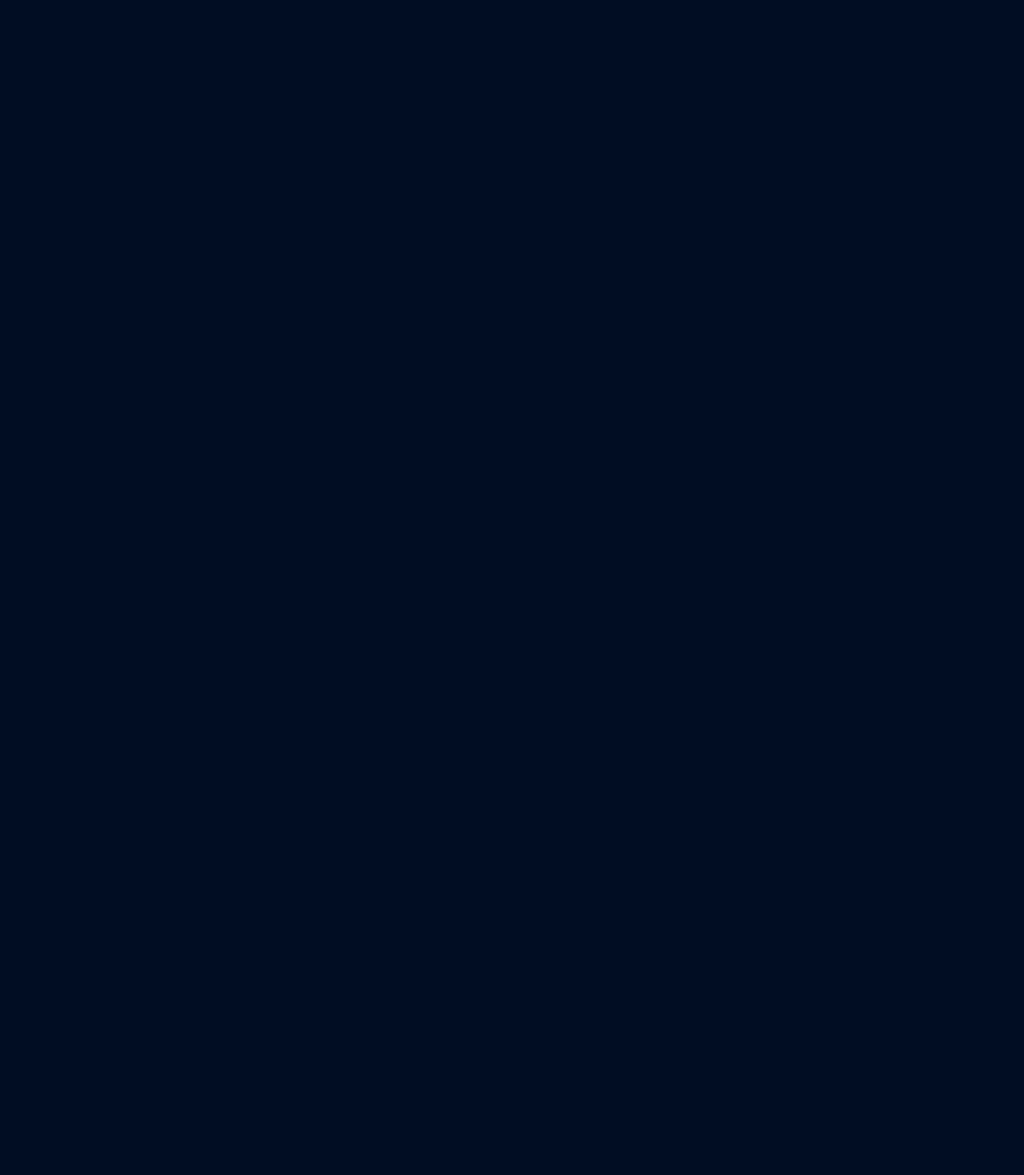
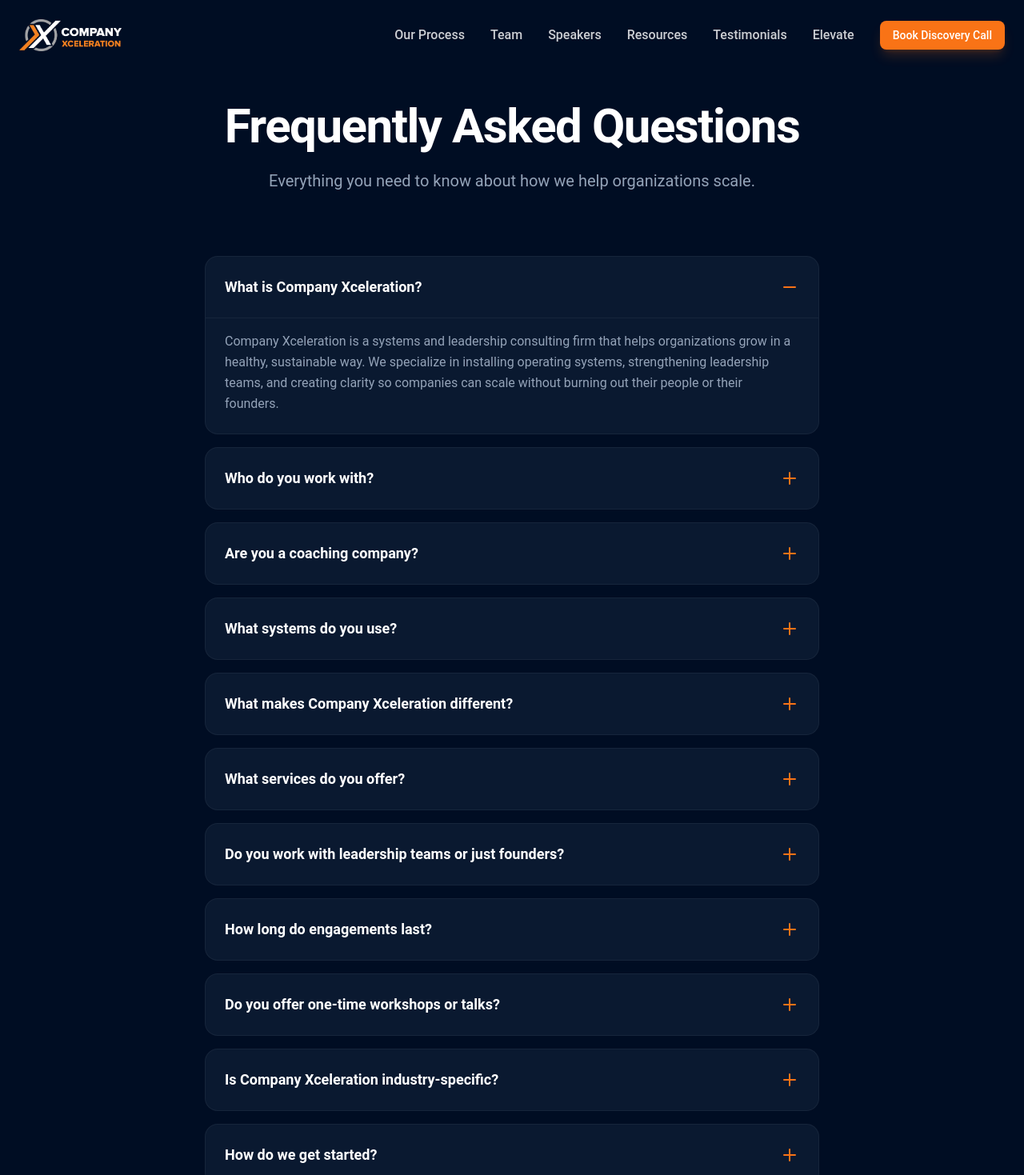
Before and after one commit to Mlcox2/company-xceleration, a React (Vite) app: page /faq in a window 1280 px wide. Before the commit this address had no page. Shown: the top 1469 px of the page at 80% size. Before the commit the page ends 800 px from the top, so only its background shows below. Built offline with nearby package versions, Linux system fonts and the light colour scheme.

Commit message:
Add FAQ page and link in footer

```diff
--- a/src/App.tsx
+++ b/src/App.tsx
@@ -8,6 +8,7 @@ import { TestimonialsPage } from './pages/TestimonialsPage';
 import { TeamPage } from './pages/TeamPage';
 import { SpeakersPage } from './pages/SpeakersPage';
 import { ResourcesPage } from './pages/ResourcesPage';
+import { FAQPage } from './pages/FAQPage';
 import { Assessment } from './pages/Assessment';
 import { AssessmentResult } from './pages/AssessmentResult';
 import { assessmentResults } from './data/assessmentContent';
@@ -25,6 +26,7 @@ function App() {
                     <Route path="/team" element={<TeamPage />} />
                     <Route path="/speakers" element={<SpeakersPage />} />
                     <Route path="/resources" element={<ResourcesPage />} />
+                    <Route path="/faq" element={<FAQPage />} />
 
                     {/* Assessment Routes */}
                     <Route path="/assessment" element={<Assessment />} />
--- a/src/components/Footer.tsx
+++ b/src/components/Footer.tsx
@@ -27,6 +27,8 @@ export const Footer = () => {
                             <a href="/elevate#foundation" className="hover:text-primary transition-colors">BLOOM Foundation Tier</a>
                             <a href="/elevate#growth" className="hover:text-primary transition-colors">BLOOM Growth System</a>
                             <a href="/elevate#systems" className="hover:text-primary transition-colors">BLOOM Strategic System</a>
+                            <div className="h-px bg-white/5 my-1" />
+                            <a href="/faq" className="hover:text-primary transition-colors">Frequently Asked Questions</a>
                         </div>
                     </div>
 
--- /dev/null
+++ b/src/data/faqs.ts
@@ -0,0 +1,51 @@
+
+export const FAQS = [
+    {
+        question: "What is Company Xceleration?",
+        answer: "Company Xceleration is a systems and leadership consulting firm that helps organizations grow in a healthy, sustainable way. We specialize in installing operating systems, strengthening leadership teams, and creating clarity so companies can scale without burning out their people or their founders."
+    },
+    {
+        question: "Who do you work with?",
+        answer: "We work with founders, executives, and leadership teams in:\n• Healthcare and behavioral health\n• Professional services\n• Growing small to mid-sized businesses\n• Organizations preparing to scale or stabilize after growth\n\nIf your business feels stuck, chaotic, or overly dependent on you as the owner, we’re likely a good fit."
+    },
+    {
+        question: "Are you a coaching company?",
+        answer: "Not in the traditional sense. We don’t focus on motivation, hype, or personality-driven coaching.\n\nWe function as system specialists and implementation partners. That means:\n• Installing real operating systems\n• Helping teams run effective meetings\n• Clarifying roles, accountability, and priorities\n• Building leadership rhythms that actually stick"
+    },
+    {
+        question: "What systems do you use?",
+        answer: "We are system-agnostic. We help organizations implement and optimize systems such as:\n• Bloom Growth System\n• EOS-style operating frameworks\n• Custom leadership and accountability systems\n\nOur focus isn’t the brand of the system, it’s whether your team can actually run it."
+    },
+    {
+        question: "What makes Company Xceleration different?",
+        answer: "Most growth problems are not strategy problems, they are team health and execution problems.\n\nWe focus on:\n• Team trust and communication\n• Leadership behavior and decision-making\n• Clear ownership and accountability\n• Sustainable pace, not burnout-driven growth\n\nHealthy teams scale better. Period."
+    },
+    {
+        question: "What services do you offer?",
+        answer: "Our services typically include:\n• Leadership and executive team facilitation\n• Operating system implementation\n• Quarterly and annual planning sessions\n• Weekly and monthly leadership cadence support\n• Organizational clarity and accountability design\n\nAll services are structured, practical, and focused on execution."
+    },
+    {
+        question: "Do you work with leadership teams or just founders?",
+        answer: "Both. We often work directly with:\n• Founders who feel like the bottleneck\n• Executive teams that lack alignment\n• Managers who were promoted but never trained to lead\n\nOur goal is to build leadership depth so the organization does not rely on one person."
+    },
+    {
+        question: "How long do engagements last?",
+        answer: "Most engagements are not one-off sessions.\n\nTypical engagements range from:\n• 3 months (system setup and stabilization)\n• 6–12 months (implementation and leadership development)\n• Ongoing advisory support for scaling organizations\n\nWe’ll recommend a structure based on your actual needs, not a packaged upsell."
+    },
+    {
+        question: "Do you offer one-time workshops or talks?",
+        answer: "Yes, selectively. We offer:\n• Leadership reset sessions\n• Strategic planning days\n• Team health workshops\n\nHowever, we’re upfront that real change happens through implementation, not events."
+    },
+    {
+        question: "Is Company Xceleration industry-specific?",
+        answer: "While we have deep experience in healthcare and behavioral health, our frameworks apply across industries.\n\nLeadership problems, communication breakdowns, and system failures look remarkably similar no matter the industry."
+    },
+    {
+        question: "How do we get started?",
+        answer: "It starts with a conversation. We’ll:\n• Assess where your organization is stuck\n• Identify system and leadership gaps\n• Recommend a clear next step\n\nIf there’s a fit, we move forward. If not, we’ll tell you."
+    },
+    {
+        question: "What’s the end goal of working with Company Xceleration?",
+        answer: "The goal is not dependence on us. The goal is:\n• A leadership team that runs without chaos\n• Clear priorities and execution\n• A founder who can step out of day-to-day firefighting\n• A healthy organization that can actually scale"
+    }
+];
--- /dev/null
+++ b/src/pages/FAQPage.tsx
@@ -0,0 +1,75 @@
+
+import { useState } from 'react';
+import { Navbar } from '../components/Navbar';
+import { Footer } from '../components/Footer';
+import { FAQS } from '../data/faqs';
+import { motion, AnimatePresence } from 'framer-motion';
+import { Plus, Minus } from 'lucide-react';
+
+export const FAQPage = () => {
+    const [openIndex, setOpenIndex] = useState<number | null>(0);
+
+    return (
+        <div className="bg-background min-h-screen text-text-primary font-body">
+            <Navbar />
+
+            <main className="pt-32">
+                <section className="container mx-auto px-6 mb-20 text-center">
+                    <motion.h1
+                        initial={{ opacity: 0, y: 20 }}
+                        animate={{ opacity: 1, y: 0 }}
+                        className="text-4xl md:text-6xl font-bold text-white mb-6 font-heading"
+                    >
+                        Frequently Asked Questions
+                    </motion.h1>
+                    <p className="text-xl text-text-secondary max-w-2xl mx-auto">
+                        Everything you need to know about how we help organizations scale.
+                    </p>
+                </section>
+
+                <section className="container mx-auto px-6 mb-24">
+                    <div className="max-w-3xl mx-auto space-y-4">
+                        {FAQS.map((faq, index) => (
+                            <motion.div
+                                key={index}
+                                initial={{ opacity: 0, y: 20 }}
+                                whileInView={{ opacity: 1, y: 0 }}
+                                viewport={{ once: true }}
+                                transition={{ delay: index * 0.05 }}
+                                className="bg-background-card border border-white/5 rounded-2xl overflow-hidden"
+                            >
+                                <button
+                                    onClick={() => setOpenIndex(openIndex === index ? null : index)}
+                                    className="w-full flex items-center justify-between p-6 text-left hover:bg-white/5 transition-colors"
+                                >
+                                    <span className="text-lg font-bold text-white pr-8">{faq.question}</span>
+                                    {openIndex === index ? (
+                                        <Minus className="text-primary shrink-0" />
+                                    ) : (
+                                        <Plus className="text-primary shrink-0" />
+                                    )}
+                                </button>
+                                <AnimatePresence>
+                                    {openIndex === index && (
+                                        <motion.div
+                                            initial={{ height: 0, opacity: 0 }}
+                                            animate={{ height: 'auto', opacity: 1 }}
+                                            exit={{ height: 0, opacity: 0 }}
+                                            transition={{ duration: 0.3 }}
+                                        >
+                                            <div className="px-6 pb-6 text-text-secondary leading-relaxed whitespace-pre-line border-t border-white/5 pt-4">
+                                                {faq.answer}
+                                            </div>
+                                        </motion.div>
+                                    )}
+                                </AnimatePresence>
+                            </motion.div>
+                        ))}
+                    </div>
+                </section>
+            </main>
+
+            <Footer />
+        </div>
+    );
+};
```
